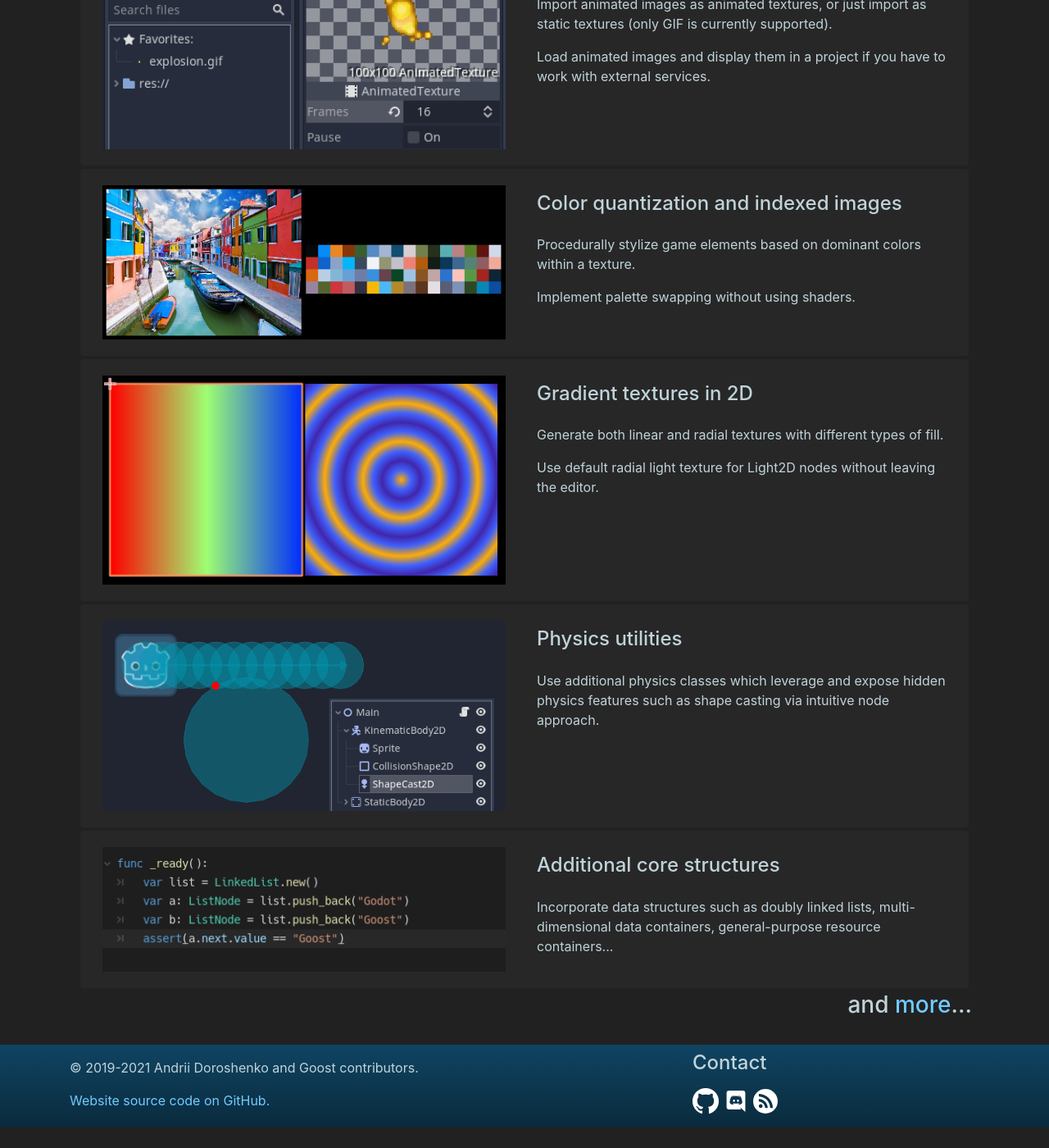
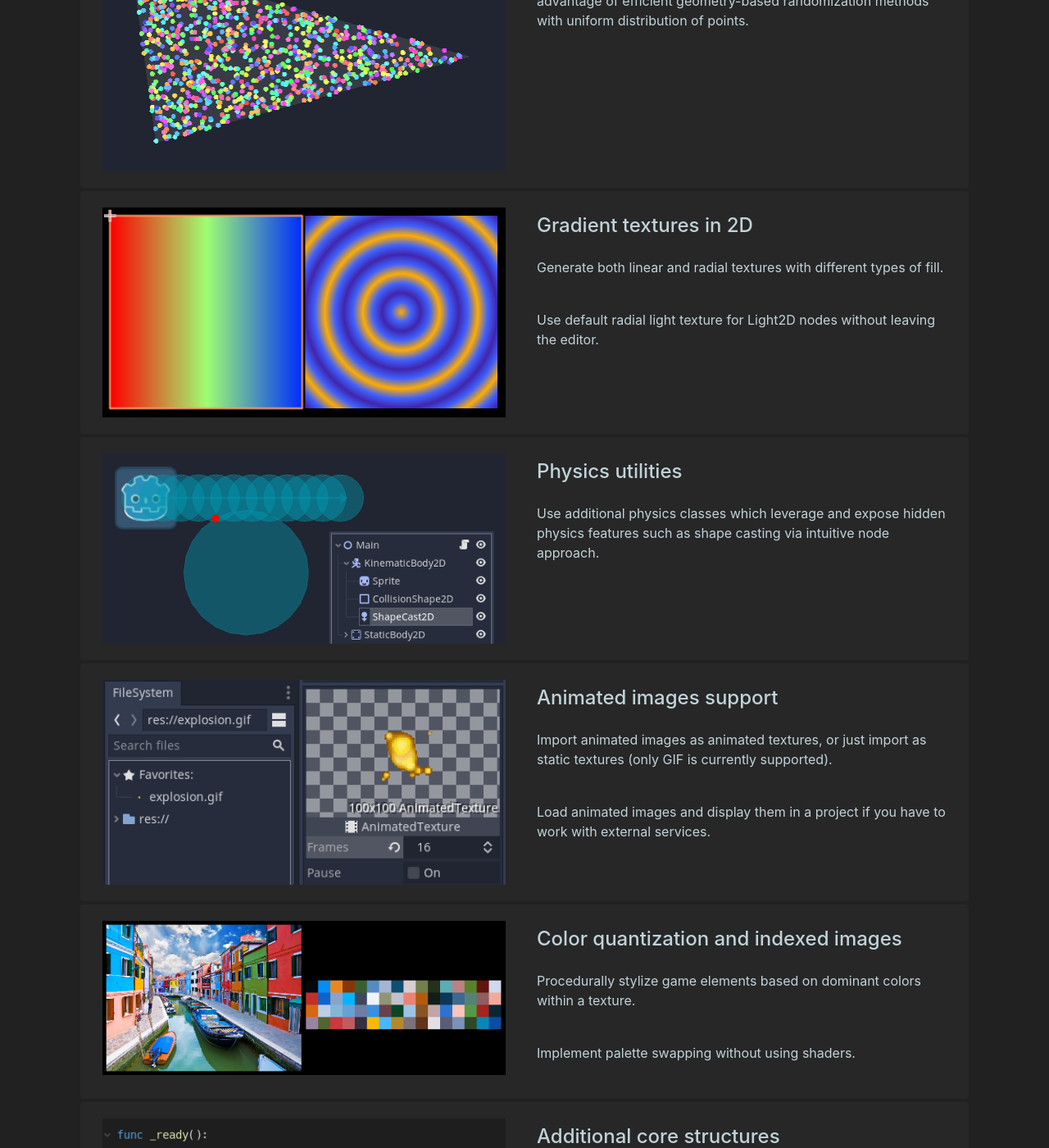
Before and after one commit to goostengine/goostengine.github.io, a Jekyll site: the page built from features.html, in a window 1280 px wide and 1400 px high, scrolled down 1337 px. Shown: the whole window at 82% size. Built offline with Jekyll 4.4.1, drawn with Linux system fonts in a browser that asks for light colours; before the commit the page ends 2712 px from its top, so only the background shows below that; some of the changed text lies outside the part shown.

Commit message:
Reorganize features
Moved most outstanding and frequently used features to the top.

Added plot screenshot as an example of visualization (usage of `GridRect` class).

```diff
--- a/features.html
+++ b/features.html
@@ -13,7 +13,7 @@
   <div class="col-md">
     <h4 class="my-4">{{ feature.name }}</h4>
       {% for desc in feature.description %}
-      <p>{{ desc }}</p>
+      <p class="pb-4">{{ desc }}</p>
       {% endfor %}
   </div>
 </div>
```
Also changed, not shown: _data/features.yml (+13 -16 lines), assets/img/features/plot.png (added).
